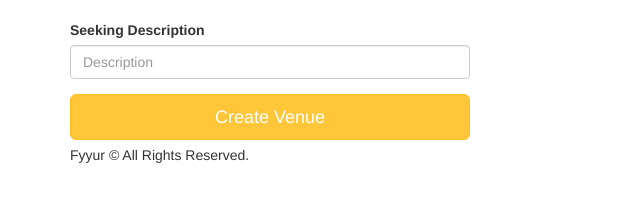
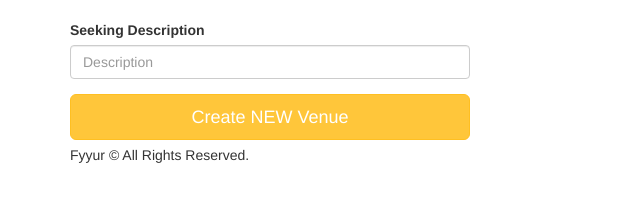
Before and after one commit to morangi2/CastingAgencyApp, a Flask app: page /venues/create in a window 1280 px wide. Shown: the part 798-995 px from the top of the page, without its empty margins (0-640 px from the left). Run offline with Flask 2, Linux system fonts and the light colour scheme; some libraries are stand-ins or nearby versions.

Commit message:
small UI tweak

```diff
--- a/templates/forms/new_venue.html
+++ b/templates/forms/new_venue.html
@@ -57,7 +57,7 @@
             <label for="seeking_description">Seeking Description</label>
             {{ form.seeking_description(class_ = 'form-control', placeholder='Description', autofocus = true) }}
        </div>
-      <input type="submit" value="Create Venue" class="btn btn-primary btn-lg btn-block">
+      <input type="submit" value="Create NEW Venue" class="btn btn-primary btn-lg btn-block">
     </form>
   </div>
 {% endblock %}
```
